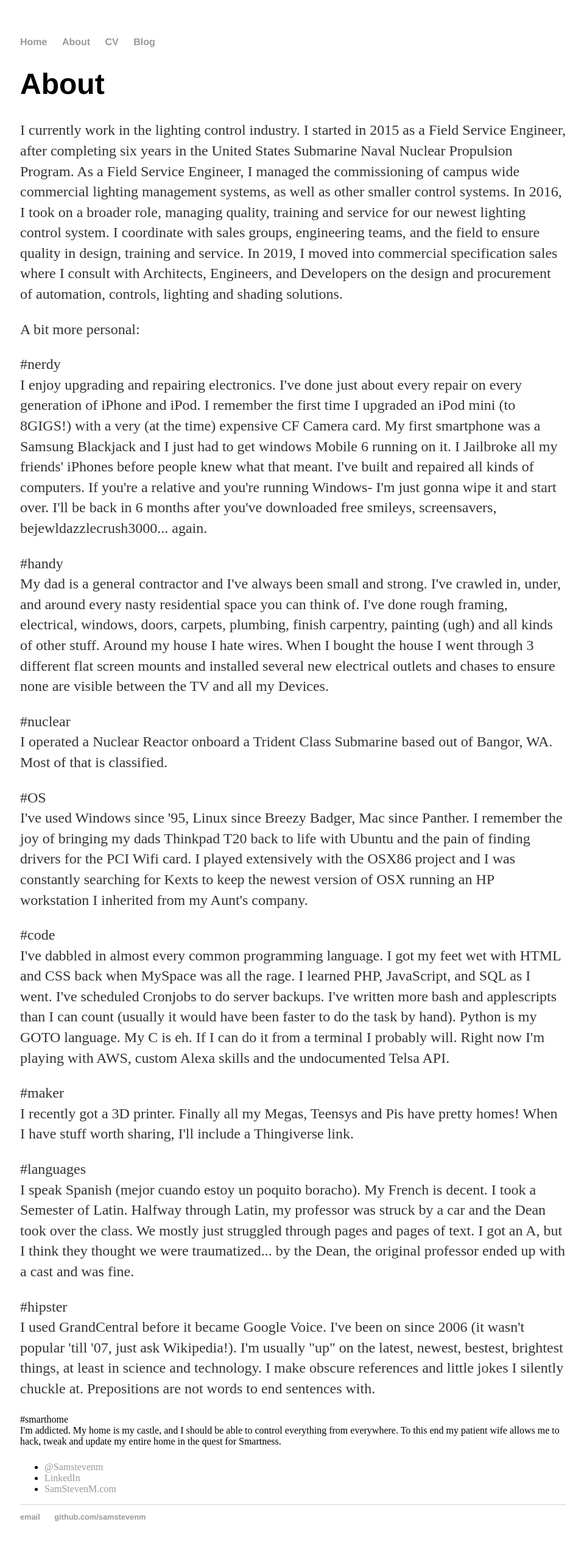
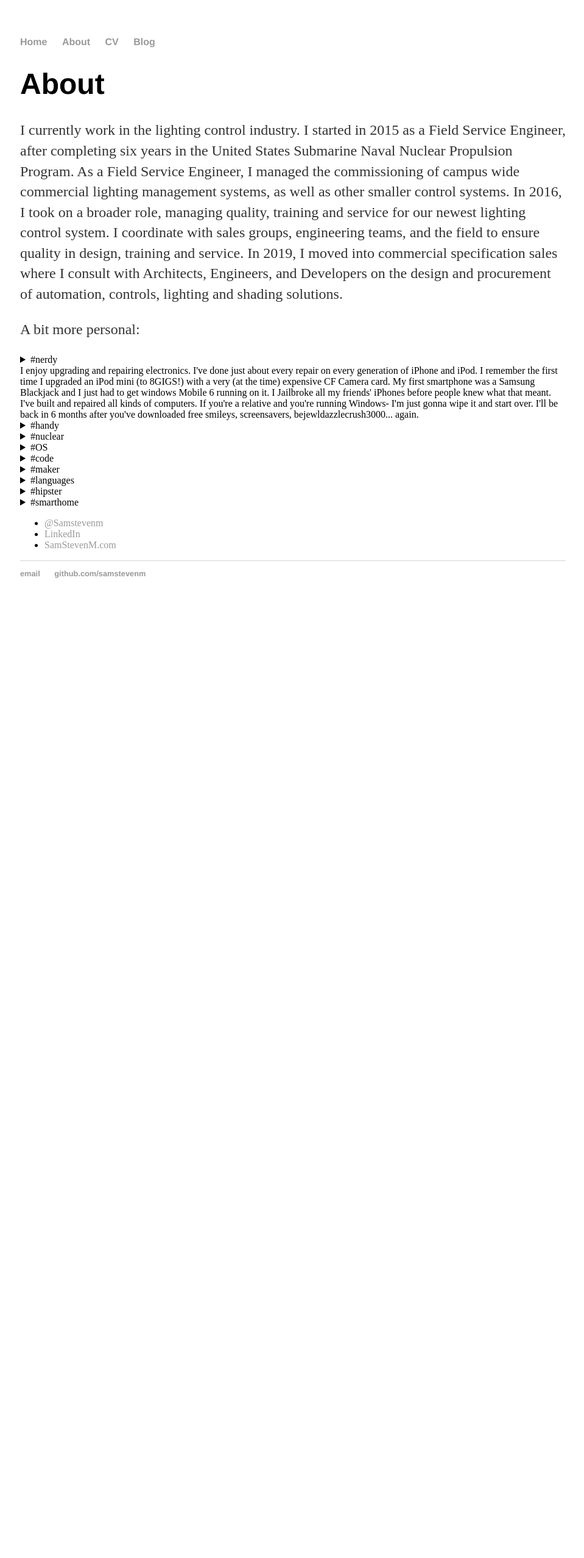
Before and after one commit to samstevenm/samstevenm.github.io, a Jekyll site: the page built from about/index.html, in a window 1280 px wide. Shown: the whole page at 61% size, without its empty margins (159-1118 px from the left). Built offline with Jekyll 4.4.1, drawn with Linux system fonts in a browser that asks for light colours; after the commit the page ends 1008 px from its top, so only the background shows below that.

```diff
--- a/about/index.html
+++ b/about/index.html
@@ -7,33 +7,33 @@ title: About Sam Myers
 			<p>I currently work in the lighting control industry. I started in 2015 as a Field Service Engineer, after completing six years in the United States Submarine Naval Nuclear Propulsion Program. As a Field Service Engineer, I managed the commissioning of campus wide commercial lighting management systems, as well as other smaller control systems. In 2016, I took on a broader role, managing quality, training and service for our newest lighting control system. I coordinate with sales groups, engineering teams, and the field to ensure quality in design, training and service. In 2019, I moved into commercial specification sales where I consult with Architects, Engineers, and Developers on the design and procurement of automation, controls, lighting and shading solutions.</p>
 			<p>A bit more personal:</p>
 
-			</p><p>#nerdy<br />
+			<details><summary>#nerdy<br>
 			I enjoy upgrading and repairing electronics. I've done just about every repair on every generation of iPhone and iPod. I remember the first time I upgraded an iPod mini (to 8GIGS!) with a very (at the time) expensive CF Camera card. My first smartphone was a Samsung Blackjack and I just had to get windows Mobile 6 running on it. I Jailbroke all my friends' iPhones before people knew what that meant. I've built and repaired all kinds of computers. If you're a relative and you're running Windows- I'm just gonna wipe it and start over. I'll be back in 6 months after you've downloaded free smileys, screensavers, bejewldazzlecrush3000... again.
-			</p>
-			<p>#handy<br />
+			</details>
+			<details><summary>#handy</summary>
 			My dad is a general contractor and I've always been small and strong. I've crawled in, under, and around every nasty residential space you can think of. I've done rough framing, electrical, windows, doors, carpets, plumbing, finish carpentry, painting (ugh) and all kinds of other stuff. Around my house I hate wires. When I bought the house I went through 3 different flat screen mounts and installed several new electrical outlets and chases to ensure none are visible between the TV and all my Devices.
-			</p>
-			<p>#nuclear<br />
+			</details>
+			<details><summary>#nuclear</summary>
 			I operated a Nuclear Reactor onboard a Trident Class Submarine based out of Bangor, WA. Most of that is classified.
-			</p>
-			<p>#OS<br />
+			</details>
+			<details><summary>#OS</summary>
 			I've used Windows since '95, Linux since Breezy Badger, Mac since Panther. I remember the joy of bringing my dads Thinkpad T20 back to life with Ubuntu and the pain of finding drivers for the PCI Wifi card. I played extensively with the OSX86 project and I was constantly searching for Kexts to keep the newest version of OSX running an HP workstation I inherited from my Aunt's company.
-			</p>
-			<p>#code<br />
+			</details>
+			<details><summary>#code</summary>
 			I've dabbled in almost every common programming language. I got my feet wet with HTML and CSS back when MySpace was all the rage. I learned PHP, JavaScript, and SQL as I went. I've scheduled Cronjobs to do server backups. I've written more bash and applescripts than I can count (usually it would have been faster to do the task by hand). Python is my GOTO language. My C is eh. If I can do it from a terminal I probably will. Right now I'm playing with AWS, custom Alexa skills and the undocumented Telsa API.
-			</p>
-			<p>#maker<br />
+			</details>
+			<details><summary>#maker</summary>
 			I recently got a 3D printer. Finally all my Megas, Teensys and Pis have pretty homes! When I have stuff worth sharing, I'll include a Thingiverse link.
-			</p>
-			<p>#languages<br />
+			</details>
+			<details><summary>#languages</summary>
 			I speak Spanish (mejor cuando estoy un poquito boracho). My French is decent. I took a Semester of Latin. Halfway through Latin, my professor was struck by a car and the Dean took over the class. We mostly just struggled through pages and pages of text. I got an A, but I think they thought we were traumatized... by the Dean, the original professor ended up with a cast and was fine.
-			</p>
-			<p>#hipster<br />
+			</details>
+			<details><summary>#hipster</summary>
 			I used GrandCentral before it became Google Voice. I've been on since 2006 (it wasn't popular 'till '07, just ask Wikipedia!). I'm usually "up" on the latest, newest, bestest, brightest things, at least in science and technology. I make obscure references and little jokes I silently chuckle at. Prepositions are not words to end sentences with.
-			</p
-			p>#smarthome<br />
+			</details>
+			<details><summary>#smarthome</summary>
 			I'm addicted. My home is my castle, and I should be able to control everything from everywhere. To this end my patient wife allows me to hack, tweak and update my entire home in the quest for Smartness.
-		</p>
+			</details>
 
 			<ul class="contacts">
 				<li><a href="https://twitter.com/samstevenm">@Samstevenm</a></li>
```
